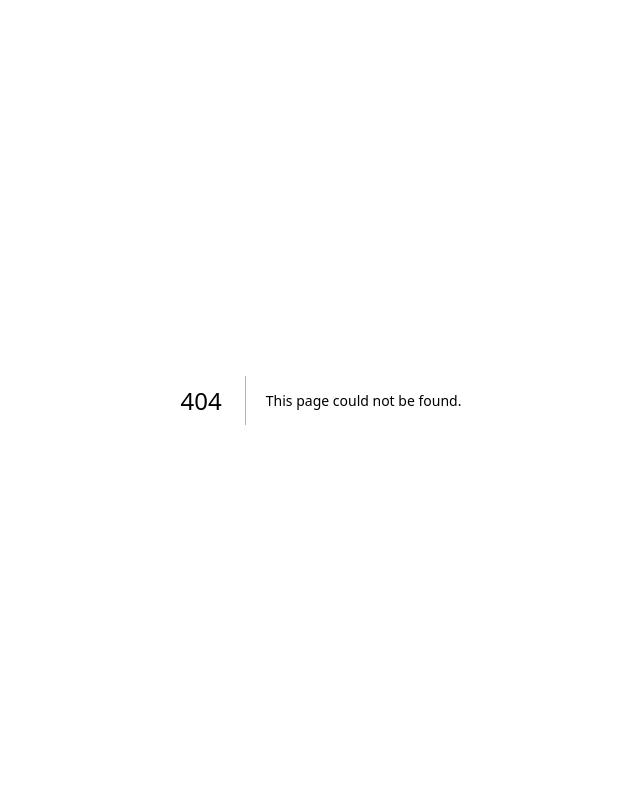
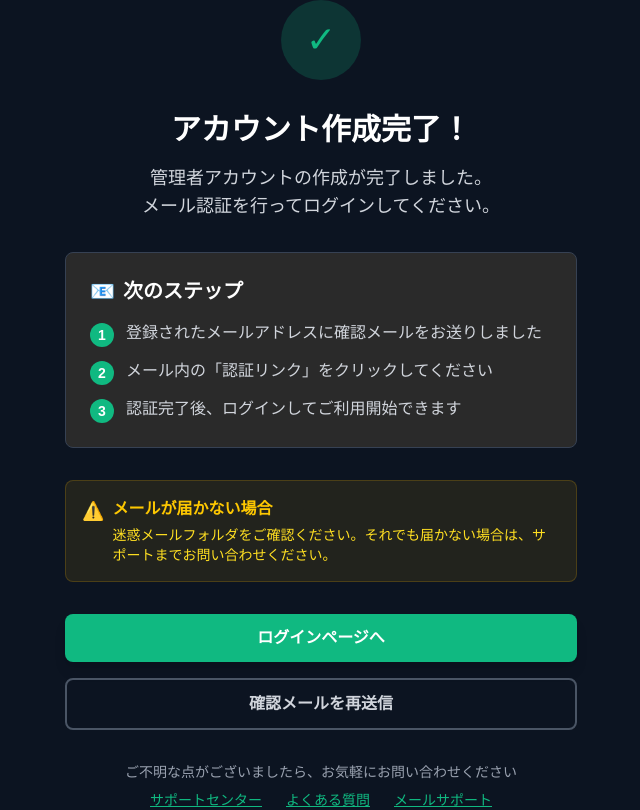
Before and after one commit to nto300002/keikakun_front, a Next.js app: page /auth/signup-success in a window 1280 px wide. Before the commit this address had no page. Shown: the whole page, without its empty margins (319-959 px from the left). Built offline with nearby package versions, Linux system fonts and the light colour scheme.

Commit message:
feat: 認証関連ページ employee

```diff
--- /dev/null
+++ b/app/auth/login/page.tsx
@@ -0,0 +1,5 @@
+import LoginForm from '@/components/auth/LoginForm';
+
+export default function LoginPage() {
+  return <LoginForm />;
+}
--- /dev/null
+++ b/app/auth/signup-success/page.tsx
@@ -0,0 +1,5 @@
+import SignupSuccess from '@/components/SignupSuccess';
+
+export default function SignupSuccessPage() {
+  return <SignupSuccess />;
+}
--- /dev/null
+++ b/app/auth/signup/page.tsx
@@ -0,0 +1,5 @@
+import SignupForm from '@/components/auth/SignupForm';
+
+export default function SignupPage() {
+  return <SignupForm />;
+}
```
